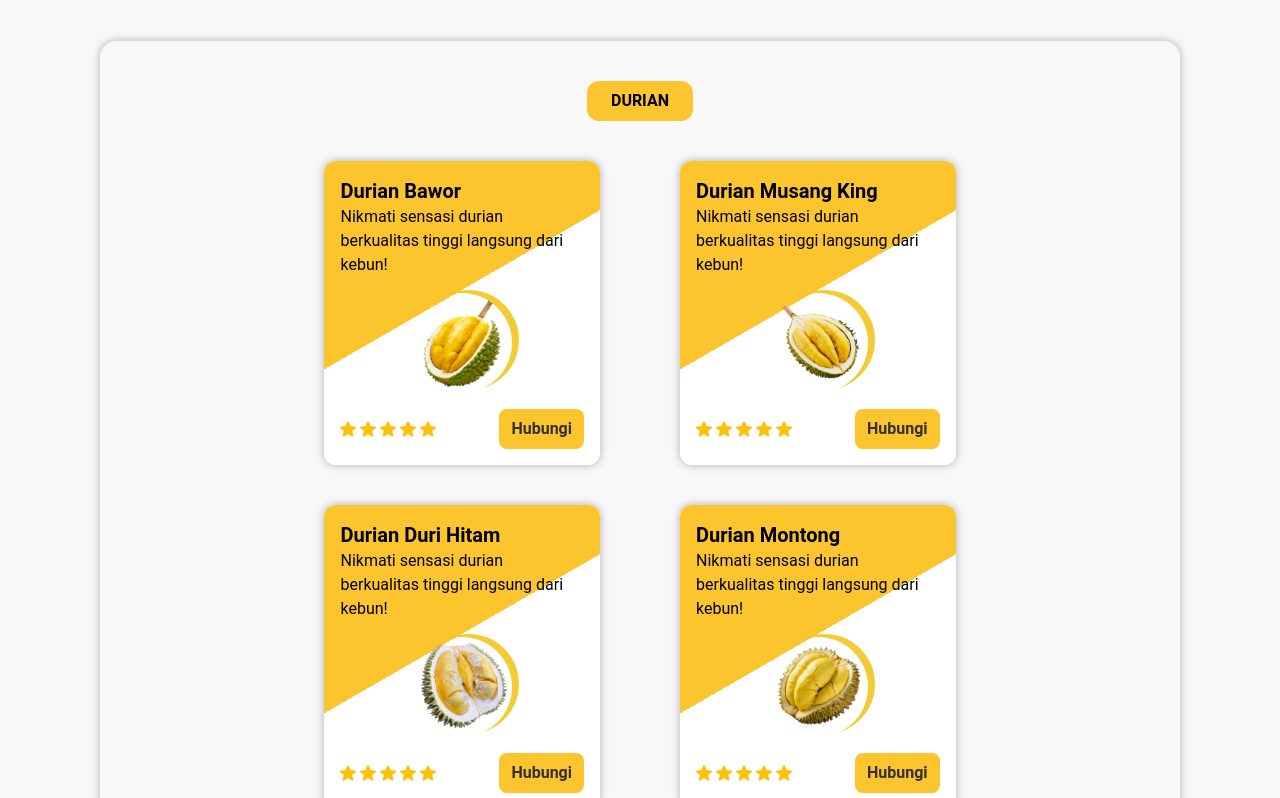
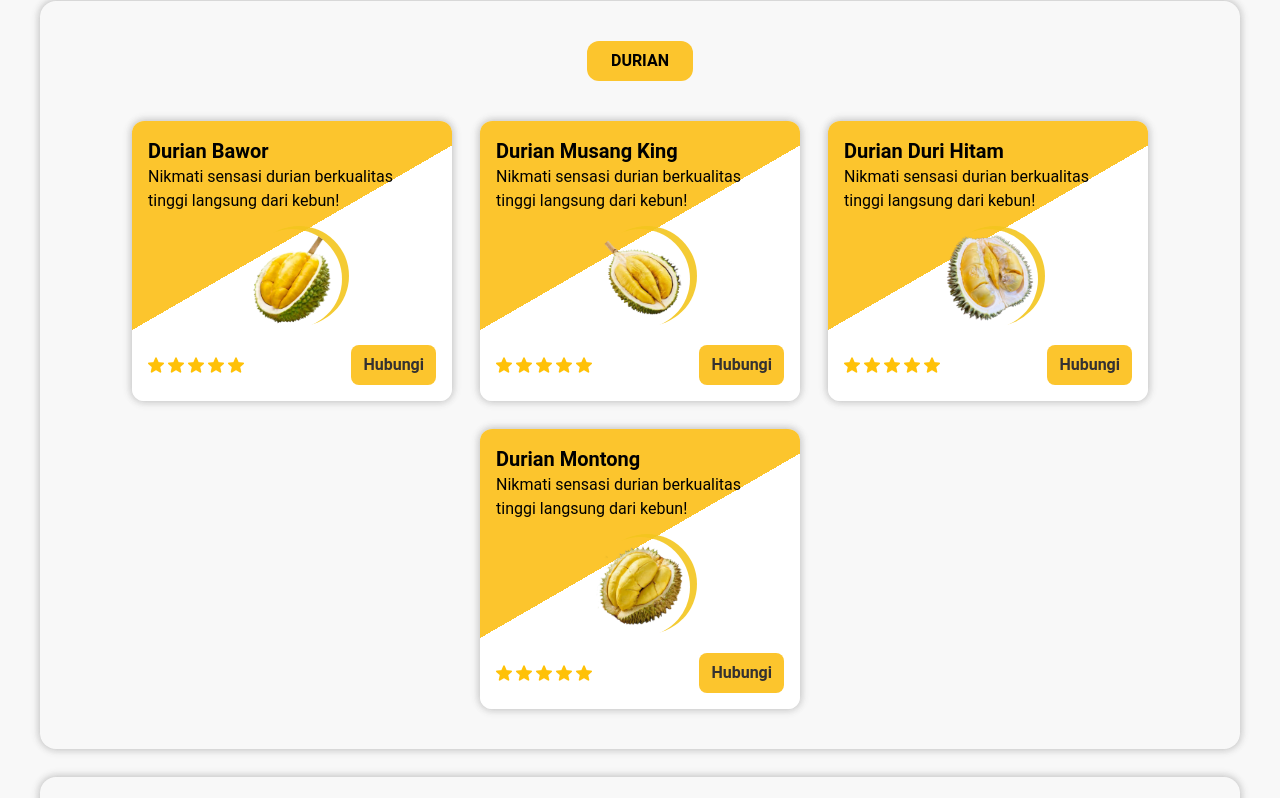
Before and after one commit to ahmadUffi/centralBhinakaDurianBawor, a React (Vite) app: page /products in a window 1280 px wide. Shown: the part 399-1197 px from the top of the page. Built offline with nearby package versions, Linux system fonts and the light colour scheme.

Commit message:
fix bugs padding

```diff
--- a/src/components/CardProduct.jsx
+++ b/src/components/CardProduct.jsx
@@ -26,7 +26,7 @@ function CardProduct({ titleContent, titleCard, desc, image }) {
   return (
     <>
       <div
-        className="card-product flex flex-col gap-y-4 p-4 custom-shadow bg-gradient-to-r from-darkYellow to-white rounded-xl sm:w-[48%] lg:w-[28%]"
+        className="card-product flex flex-col gap-y-4 p-4 custom-shadow bg-gradient-to-r from-darkYellow to-white rounded-xl w-[300px] md:w-[320px]  "
         style={{ background: styleBgGradient }} // Edit Width Card 03/12/24
       >
         <div className="flex flex-col">
--- a/src/components/ContentProduct.jsx
+++ b/src/components/ContentProduct.jsx
@@ -21,7 +21,7 @@ function ContentProduct({ titleContent, products }) {
   console.log(products);
   return (
     <>
-      <div className="flex flex-col py-10 custom-shadow rounded-2xl items-center gap-y-10 w-full mt-7 px-7">
+      <div className="flex flex-col py-10 custom-shadow rounded-2xl items-center gap-y-10 mt-7 px-7 ">
         <div
           className={`bg-gradient-to-r ${bgHeaderColor} w-max px-6 py-2 rounded-xl mt-0`}
         >
@@ -29,7 +29,7 @@ function ContentProduct({ titleContent, products }) {
             {titleContent.replace("products", "").toUpperCase()}
           </h1>
         </div>
-        <div className="flex flex-col justify-between gap-y-10 gap-x-5 sm:flex-row sm:flex-wrap sm:justify-center lg:gap-x-20 lg:px-5">
+        <div className="flex flex-col justify-center gap-7 sm:flex-row flex-wrap">
           {/* Edit lg:gap-x from 28 to 20 */}
 
           {products[titleContent].map((value, index) => (
--- a/src/page/Product.jsx
+++ b/src/page/Product.jsx
@@ -80,10 +80,7 @@ const Product = () => {
               />
             </div>
 
-            <div
-              id="card-product"
-              className="flex flex-col gap-y-10 my-10 mx-6 px-6 pb-7 sm:mx-7 md:mx-9"
-            >
+            <div id="card-product" className="flex flex-col">
               {/* <div id="card-product" className="my-10 custom-shadow mx-6 px-6 pb-7 rounded-2xl sm:mx-7 md:mx-9"> */}
               {Object.keys(product).map((categoryProduct, index) => {
                 return (
```
